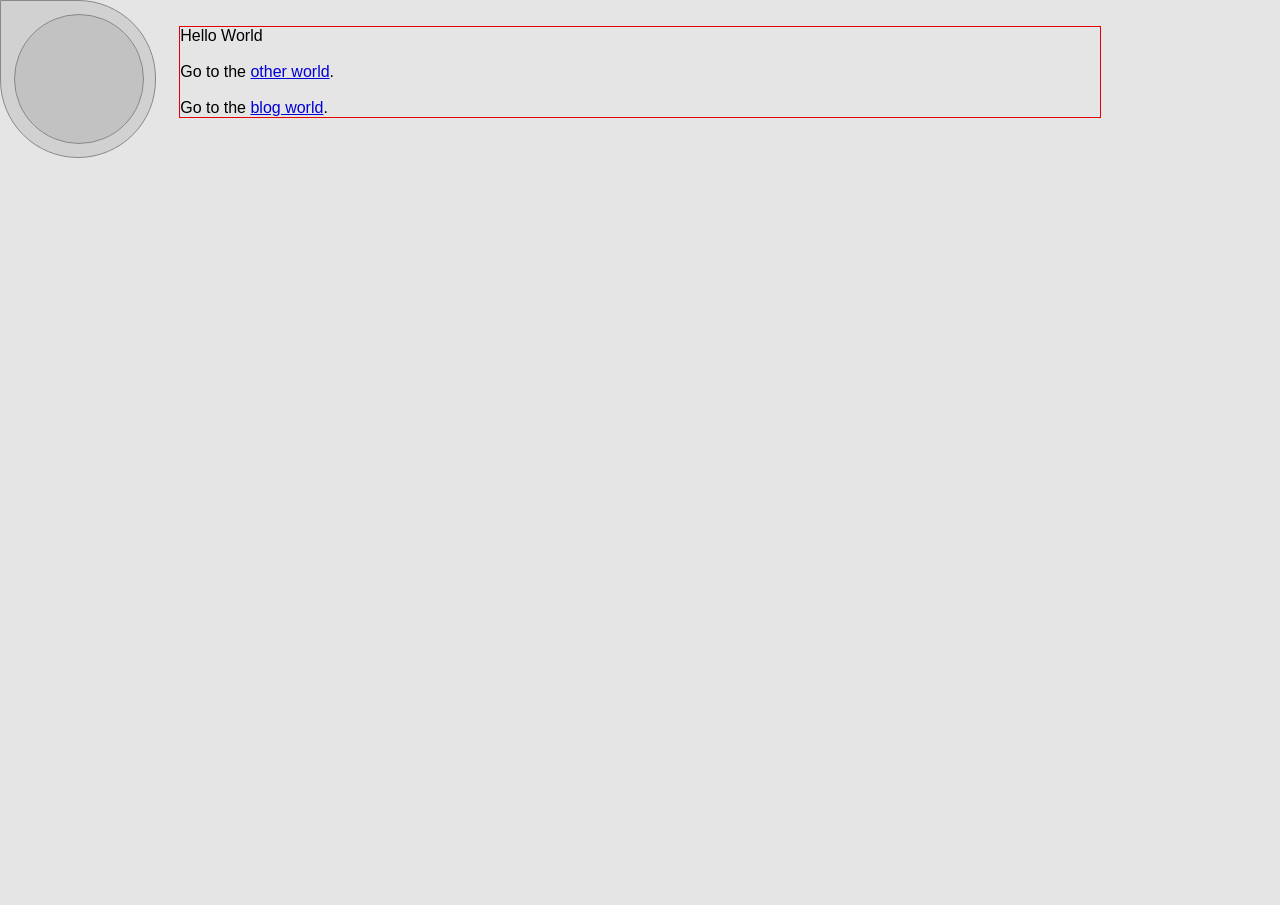
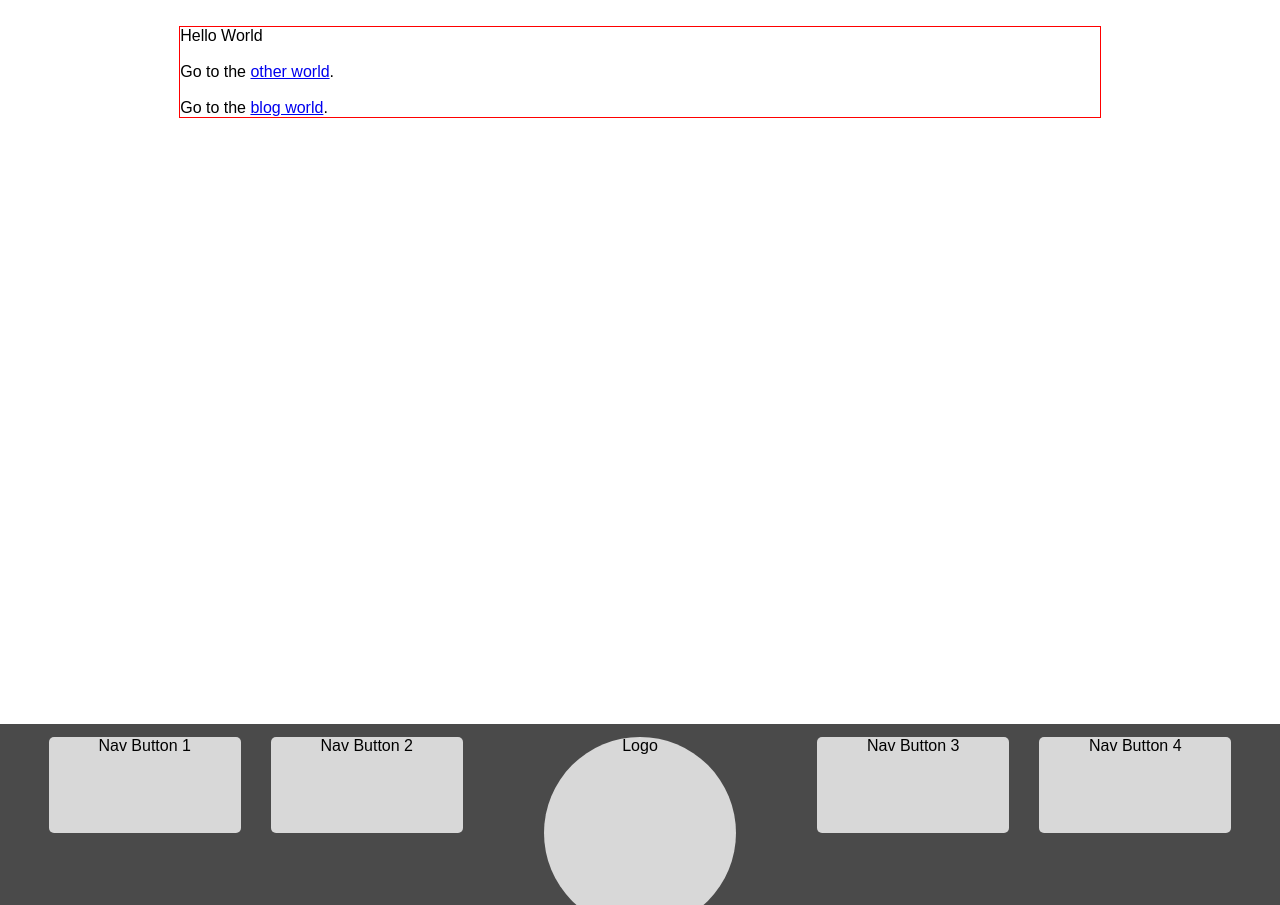
Before and after one commit to thewren/MyWebSite, a Python web app: template templates/home.html in a window 1280 px wide. Run offline with Jinja, Linux system fonts and the light colour scheme; the template is opened without the code that fills it, so the values that code supplies are empty.

Commit message:
More updates

```diff
--- a/static/css/style.css
+++ b/static/css/style.css
@@ -55,27 +55,41 @@ body {
 
 	/* Splash Screen */
 
-	#splash-container {
+	#nav-footer {
 
-		position: absolute;
+		position: fixed;
+		text-align: center;
 		z-index: 1000;
-		top: 0;
+		height: 100%;
 		left: 0;
 		bottom: 0;
 		width: 100%;
 		opacity: 1;
-		background-color: black;
+		background-color: #4A4A4A;
 
-		animation: 4s linear 5s 1 alternate fade_in;
+		animation: 4s ease 1s 1 alternate scroll_to_bot;
 		/*animation: duration | type | delay | repetitions | direction | function */
 
 	}
 
 	/* The animation function for #splash-container */
-	@keyframes fade_in { from { opacity: 1; } to { opacity: 0; }  }
+	@keyframes scroll_to_bot { from { height: 100%; } to { height: 20%; }  }
 
 
-	/* Navigation Bar */
+	/* Navigation */
+
+	.nav-button-container {
+		display: inline-block;
+		width: 15%;
+		margin: 1%;
+	}
+
+	.nav-button {
+		width: 100%;
+		height: 0; padding-bottom: 50%;
+		border-radius: 5px;
+		background-color: #D8D8D8;
+	}
 
 
 
@@ -83,23 +97,32 @@ body {
 	/* Logo */
 
 		.logo-container	{
+			/*
+			display: inline-block;
 			width: 10%;
-			position: fixed;
-			top: 0;
-			left: 0;
+			margin: 1%;
 			padding: 1%;
-			border: 1px solid #979797;
-			border-radius: 0px 10000px 10000px 10000px;
+			border: 2px solid #979797;
+			border-radius: 10000px 10000px 10000px 10000px;
 			background-color: #E9E9E9;
+			*/
+			display: inline-block;
+			width: 15%;
+			margin-top: 1%; margin-left: 5%; margin-right: 5%;
 		}
 
 		.logo	{
-			width: 100%;
+			/*width: 100%;
 			height: 0; padding-bottom: 100%;
 			background-color: #D8D8D8;
 			overflow: hidden;
 			border: 1px solid #979797;
 			border-radius: 10000px;
+			*/
+			width: 100%;
+			height: 0; padding-bottom: 100%;
+			border-radius: 10000px;
+			background-color: #D8D8D8;
 		}
 
 		.logo > img	{
--- a/static/js/scripts.js
+++ b/static/js/scripts.js
@@ -4,7 +4,7 @@
 
 // Splash Screen
 
-var splashContainer = document.getElementById("splash-container");
+var navFooter = document.getElementById("nav-footer");
 
 function fadeOut(element) {
   //Wait for a CSS animation to complete, then remove an element from the document
@@ -16,4 +16,16 @@ function fadeOut(element) {
 
 }
 
-fadeOut(splashContainer);
+function fixNavFooter() {
+  // Wait for a CSS animation to complete, then permanently set it's height
+  // and prevent further animations. This function is soley for use with the
+  // navigation footer.
+
+  window.setTimeout(function() {
+    navFooter.style.height = 20 + "%";
+  }, 4000)
+
+}
+
+//fadeOut(splashContainer);
+fixNavFooter();
--- a/templates/home.html
+++ b/templates/home.html
@@ -3,6 +3,11 @@
 {% extends "templates/layout.html" %}
 
 {% block body %}
+	<!--
+	<div id="splash-container">
+		<div id="testdiv">THIS IS A TEST</div>
+	</div>
+	-->
 	<div>
 		Hello World
 		<br />
--- a/templates/layout.html
+++ b/templates/layout.html
@@ -14,15 +14,36 @@
 
 <body>
 
-	<div id="splash-container">
-
+	<div id="nav-footer">
+		<div class="nav-button-container">
+			<div class="nav-button">
+				Nav Button 1
+			</div>
+		</div>
+		<div class="nav-button-container">
+			<div class="nav-button">
+				Nav Button 2
+			</div>
+		</div>
+		<div class='logo-container'>
+			<div class='logo'>
+				Logo
+				<!--<img src='static/images/logos/imageofme_{{randlogo}}.jpg'>-->
+			</div>
+		</div>
+		<div class="nav-button-container">
+			<div class="nav-button">
+				Nav Button 3
+			</div>
+		</div>
+		<div class="nav-button-container">
+			<div class="nav-button">
+				Nav Button 4
+			</div>
+		</div>
 	</div>
 
-	<div class='logo-container'>
-		<div class='logo'>
-			<!--<img src='static/images/logos/imageofme_{{randlogo}}.jpg'>-->
-		</div>
-	</div>
+
 
 	{% block body %}
 	{% endblock %}
```
